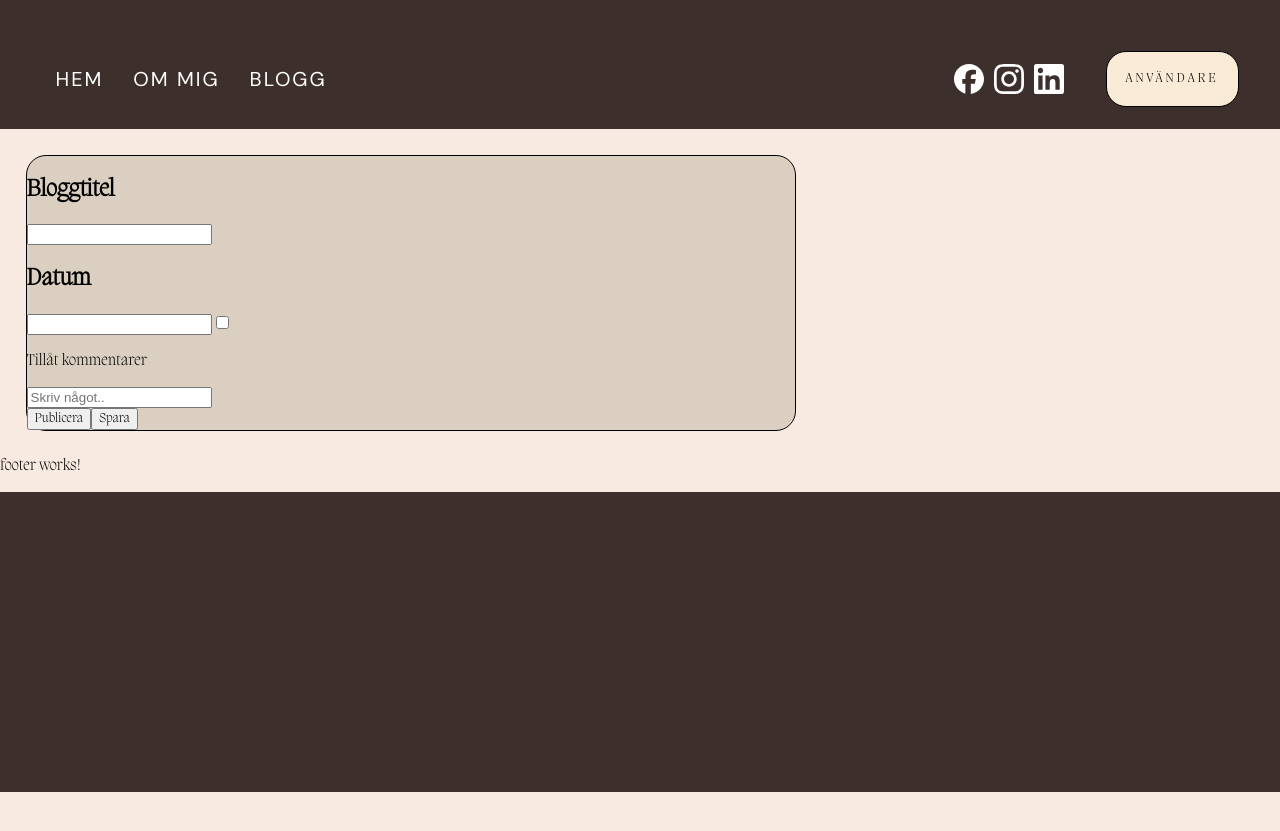
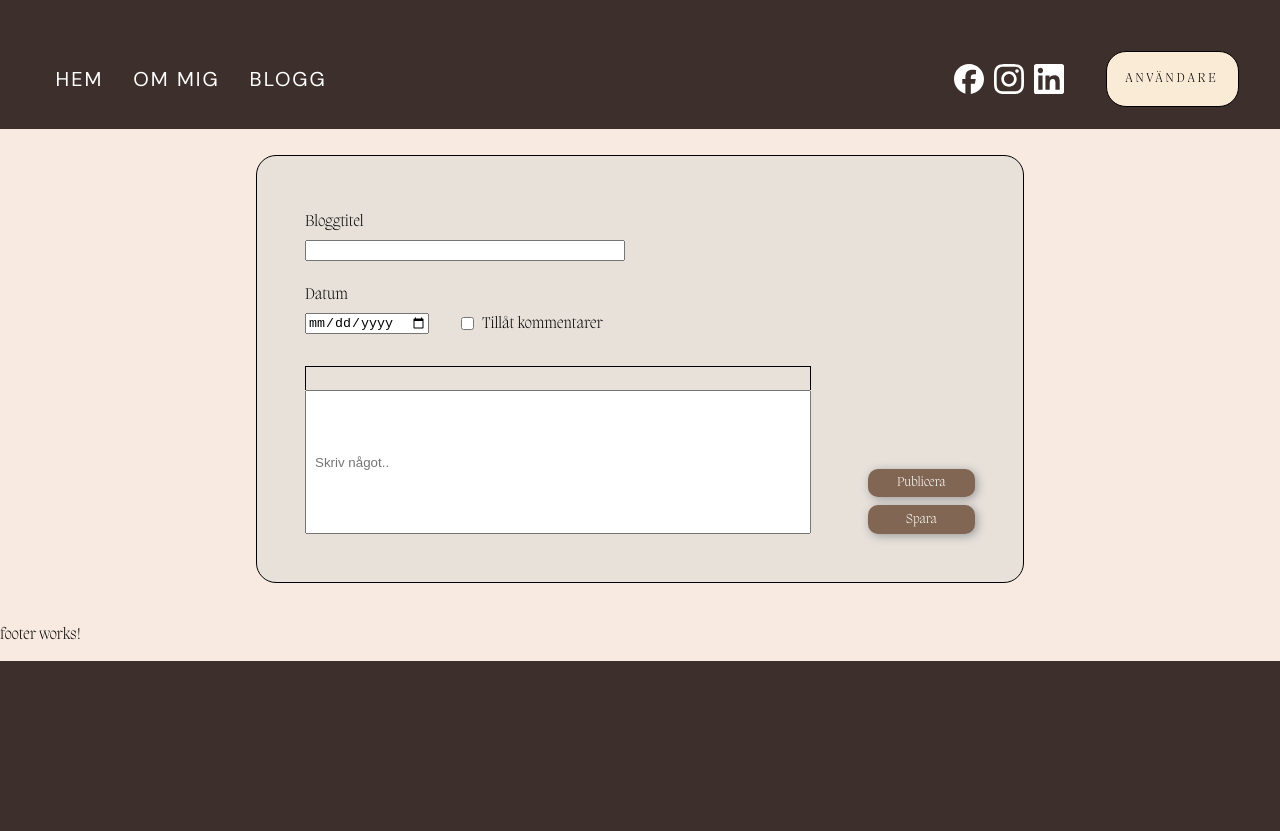
Before and after one commit to sarablomqvist/blog-angular, an Angular app: page / in a window 1280 px wide. Shown: the part 3320-4151 px from the top of the page. Before the commit the page ends 4112 px from the top, so only its background shows below. Built offline with nearby package versions, Linux system fonts and the light colour scheme.

Commit message:
all css almost done

```diff
--- a/src/app/components/create-post/create-post.component.css
+++ b/src/app/components/create-post/create-post.component.css
@@ -1,7 +1,102 @@
+* {
+  box-sizing: border-box;
+}
+
+.box {
+  display: flex;
+  justify-content: center;
+}
+
+input {
+  outline: none;
+}
+
 .wrapper {
-    background-color: rgb(218, 207, 192);
-    width: 60%;
-    border: 1px solid black;
-    border-radius: 20px;
-    margin: 2%;
+  background-color: #e7e1da;
+  width: 60%;
+  border: 1px solid black;
+  border-radius: 20px;
+  margin: 2%;
+  display: flex;
+  flex-direction: column;
+  padding: 3rem;
 }
+
+.blogtitle-text {
+  width: 20rem;
+}
+
+.blogtitle,
+.date {
+  margin: 0.5rem 0;
+}
+
+.date {
+  margin-top: 1.5rem;
+}
+
+.wrapper-date-comments {
+  display: flex;
+  flex-direction: column;
+  justify-content: center;
+}
+
+.wrapper-checkbox {
+  display: flex;
+  align-items: center;
+  padding-bottom: 2rem;
+}
+
+.checkbox {
+  margin: 0 0.5rem 0 2rem;
+}
+
+.wrapper-contentandbutton {
+  display: flex;
+}
+
+.content-box {
+  width: 100%;
+}
+
+.createcontent-box {
+  background-color: #e7e1da;
+  height: 1.5rem;
+  width: 90%;
+  border: 1px solid black;
+  border-bottom: none;
+}
+
+.input-content {
+  width: 90%;
+  height: 9rem;
+  padding: 0.5rem;
+}
+
+.button-wrapper {
+  display: flex;
+  flex-direction: column;
+  align-items: flex-end;
+  justify-content: flex-end;
+  width: 8rem;
+  gap: 0.5rem;
+}
+
+button {
+  width: 100%;
+  border-radius: 10px;
+  border: none;
+  background-color: #816753;
+  color: white;
+  padding: 0.4rem 0.8rem;
+  box-shadow: 2px 2px 10px rgb(154, 153, 153);
+  cursor: pointer;
+}
+
+button:hover {
+  scale: 103%;
+}
+
+button:active {
+  scale: 105%;
+}
--- a/src/app/components/create-post/create-post.component.html
+++ b/src/app/components/create-post/create-post.component.html
@@ -1,15 +1,28 @@
 <app-header></app-header>
-<div class="wrapper">
-  <h2>Bloggtitel</h2>
-  <input />
-  <h2>Datum</h2>
-  <input />
-  <input type="checkbox" />
-  <p>Tillåt kommentarer</p>
-  <div class="createpost-box">
-    <input placeholder="Skriv något.." />
+<div class="box">
+  <div class="wrapper">
+    <label class="blogtitle" for="text">Bloggtitel</label>
+    <div>
+      <input class="blogtitle-text" type="text" />
+    </div>
+    <div class="wrapper-date-comments">
+      <label for="date" class="date">Datum</label>
+      <div class="wrapper-checkbox">
+        <input type="date" />
+        <input class="checkbox" type="checkbox" />
+        <label>Tillåt kommentarer</label>
+      </div>
+    </div>
+    <div class="wrapper-contentandbutton">
+      <div class="content-box">
+        <div class="createcontent-box"></div>
+        <input class="input-content" placeholder="Skriv något.." />
+      </div>
+      <div class="button-wrapper">
+        <button>Publicera</button>
+        <button>Spara</button>
+      </div>
+    </div>
   </div>
-  <button>Publicera</button>
-  <button>Spara</button>
 </div>
 <app-footer></app-footer>
```
